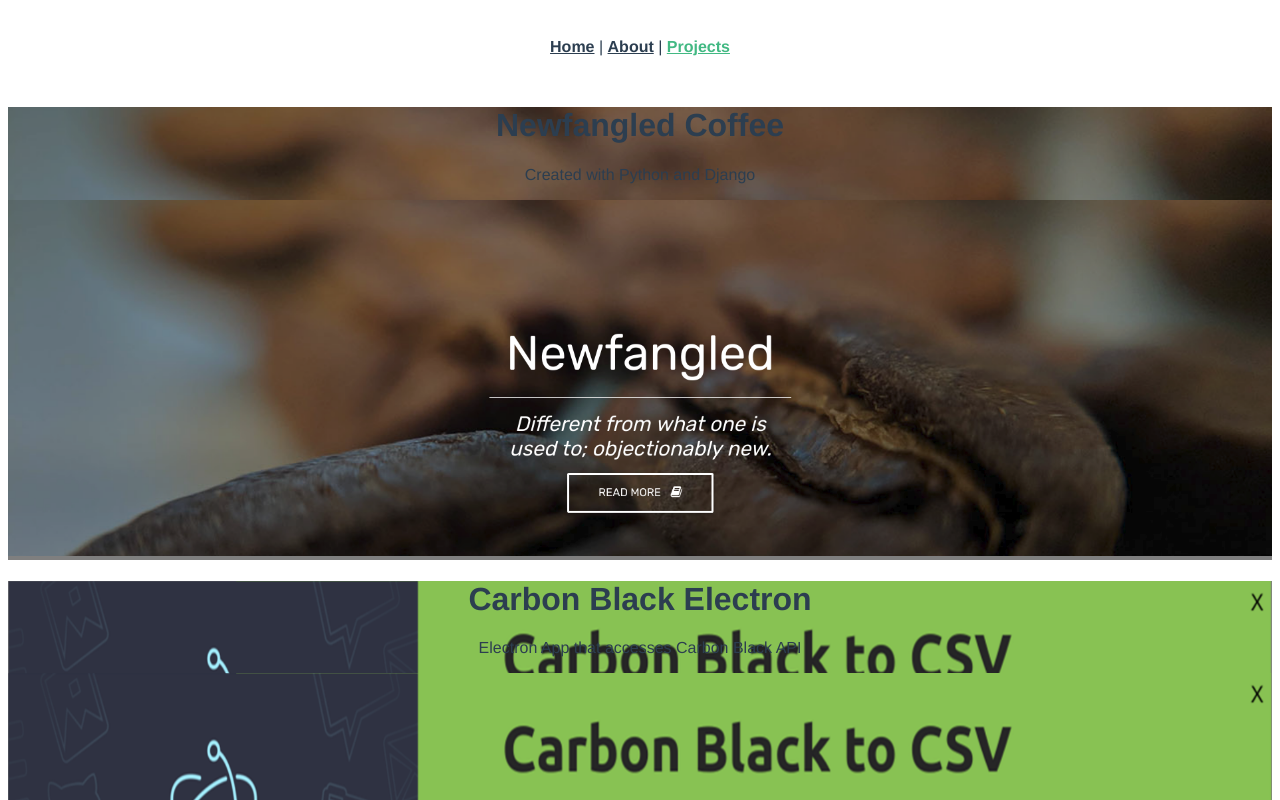
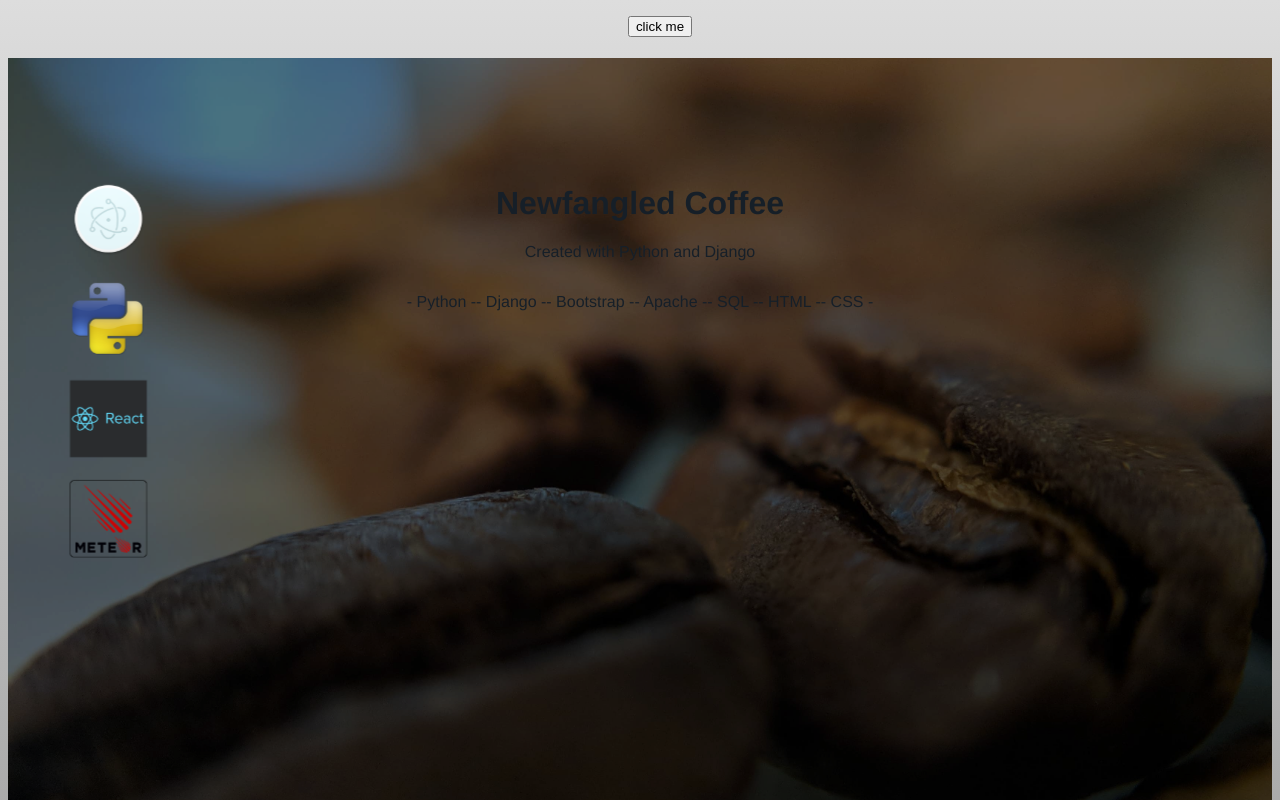
Before and after one commit to cw00dw0rd/portfolioSite, a Vue app: page /projects in a window 1280 px wide. Shown: the top 800 px of the page. Built offline with nearby package versions, Linux system fonts and the light colour scheme.

Commit message:
simplistic component layout, icon navbar, scroll to id, hover effects

```diff
--- a/src/App.vue
+++ b/src/App.vue
@@ -1,20 +1,31 @@
 <template>
   <div id="app">
-    <div id="nav">
-      <router-link to="/">Home</router-link> |
-      <router-link to="/about">About</router-link> |
-      <router-link to="/projects">Projects</router-link>
-    </div>
-    <router-view/>
+  <ul id="mySidenav" class="sidenav">
+    <li><a @click="scrollToEnd('meteor')" id="vueIcon"><img src="./assets/electronLogo.png" /></a></li>
+    <button @click="scrollToEnd('meteor')">click me</button>
+    <li><a id="pythonIcon"><img src="./assets/pythonLogo.png" /></a></li>
+    <li><a id="reactIcon" ><img src="./assets/reactLogo.png"/></a></li>
+    <li><a id="meteorIcon" ><img src="./assets/meteorLogo.png" /></a></li>
+  </ul>
+    <router-view />
   </div>
 </template>
-
+<script>
+export default {
+  name: 'app',
+  methods: {
+    scrollToEnd (tag) {
+      document.getElementById(tag).scrollIntoView()
+    }
+  }
+}
+</script>
 <style>
-/* body {
-  background: linear-gradient(to bottom, #555, #999);
-  background-attachment: fixed;
-  height: 100%;
-} */
+body {
+  background: linear-gradient(to bottom, #ddd, #0b0b0b);
+  /* background-attachment: fixed;
+  height: 100%; */
+}
 #app {
   font-family: 'Avenir', Helvetica, Arial, sans-serif;
   -webkit-font-smoothing: antialiased;
@@ -22,16 +33,90 @@
   color: #2c3e50;
   text-align: center;
 }
-#nav {
-  padding: 30px;
+.sidenav li{
+  list-style-type: none;
+  margin: 0;
+  padding: 0;
+  display: block;
+}
+.sidenav a {
+  margin-top: 5%;
+}
+.sidenav a {
+  position: fixed;
+  left: 20px;
+  transition: 0.5s;
+  padding: 15px;
+  width: 100px;
+  text-decoration: none;
+  font-size: 20px;
+  color: white;
+  border-radius: 0 5px 5px 0;
+  z-index: 1;
 }
 
-#nav a {
-  font-weight: bold;
-  color: #2c3e50;
+#mySidenav a:hover {
+  /* left: 0; */
+  z-index: 2;
+  transform: scale(.45);
 }
 
-#nav a.router-link-exact-active {
-  color: #42b983;
+#vueIcon {
+  transform: scale(.3,.3);
+  top: 10px;
+}
+
+#pythonIcon {
+  top: 110px;
+  transform: scale(.3,.3);
+}
+
+#reactIcon {
+  top: 210px;
+  transform: scale(.3,.3);
+}
+
+#meteorIcon {
+  top: 310px;
+  transform: scale(.3,.3);
+}
+
+@media screen and (max-width: 600px), (max-height: 600px) {
+  .sidenav li {
+    float: left;
+  }
+  #mySidenav a:hover {
+    /* left: 0; */
+    z-index: 2;
+    transform: scale(.25);
+  }
+  #mySidenav a {
+    top: -110px;
+    position: fixed;
+    z-index: 1;
+    margin-top: 0;
+    transform: scale(.15,.15);
+    /* left: 10; */
+    /* top: 0; */
+  }
+  #vueIcon {
+    transform: scale(.3,.3);
+    left: 1em;
+  }
+
+  #pythonIcon {
+    left: 4em;
+    transform: scale(.3,.3);
+  }
+
+  #reactIcon {
+    left: 7em;
+    transform: scale(.3,.3);
+  }
+
+  #meteorIcon {
+    left: 10em;
+    transform: scale(.3,.3);
+  }
 }
 </style>
--- a/src/data/projects.js
+++ b/src/data/projects.js
@@ -1,4 +1,4 @@
-const images = require.context('../assets', true, /\.png$/)
+const images = require.context('../assets')
 
 const projects = {
   project: [
@@ -6,9 +6,10 @@ const projects = {
       id: 0,
       title: 'Newfangled Coffee',
       description: 'Created with Python and Django',
-      src: images('./newfangled.png'),
+      src: images('./bg.jpg'),
       url: 'https://www.newfangledcoffee.com',
-      tech: ['Python', 'Django', 'Bootstrap', 'Apache', 'SQL', 'HTML', 'CSS']
+      tech: ['Python', 'Django', 'Bootstrap', 'Apache', 'SQL', 'HTML', 'CSS'],
+      tag: 'python'
     },
     {
       id: 1,
@@ -16,7 +17,8 @@ const projects = {
       description: 'Electron App that accesses Carbon Black API',
       src: images('./electronCarbonAPI.png'),
       url: 'https://github.com/cw00dw0rd/carbonblackcsv',
-      tech: ['Electron', 'Javascript', 'HTML', 'CSS']
+      tech: ['Electron', 'Javascript', 'HTML', 'CSS'],
+      tag: 'electron'
     },
     {
       id: 2,
@@ -24,7 +26,17 @@ const projects = {
       description: 'Positive Action site in Meteor and React',
       src: images('./focallocal.png'),
       url: 'https://github.com/cw00dw0rd/fl-maps',
-      tech: ['Meteor', 'React', 'Webpack', 'Javascript', 'MongoDB', 'HTML', 'CSS']
+      tech: ['Meteor', 'React', 'Webpack', 'Javascript', 'MongoDB', 'HTML', 'CSS'],
+      tag: 'react'
+    },
+    {
+      id: 3,
+      title: 'Focallocal',
+      description: 'Positive Action site in Meteor and React',
+      src: images('./focallocal.png'),
+      url: 'https://github.com/cw00dw0rd/fl-maps',
+      tech: ['Meteor', 'React', 'Webpack', 'Javascript', 'MongoDB', 'HTML', 'CSS'],
+      tag: 'meteor'
     }
   ]
 }
--- a/src/home/Home.vue
+++ b/src/home/Home.vue
@@ -4,7 +4,7 @@
       <img alt="My picture" src="../assets/myPhoto.jpeg">
       <HomeIntro msg="Portfolio Site for Chris Woodward"/>
     </div> -->
-    <Project />
+    <Project projectId="passed"/>
   </div>
 </template>
 
@@ -33,17 +33,17 @@ export default {
 * {
   box-sizing: border-box;
 }
-  .home {
-    /* text-align: left; */
-    background-color: rgb(186,186,186);
-    width: 90%;
-    margin: 0 auto;
-  }
-  .greeting {
-  }
-  .greeting img {
-    text-align: left;
-    max-width: 60%;
-    height: 200px;
-  }
+.home {
+position: relative;
+/* z-index: 1; */
+/* width: 99%; */
+/* top: 60px; */
+/* bottom: -10px; */
+margin: auto 0;
+background-repeat: no-repeat;
+/* background-size: cover; */
+-webkit-filter: brightness(80%);
+filter: brightness(80%);
+}
+
 </style>
--- a/src/projects/Project.vue
+++ b/src/projects/Project.vue
@@ -1,10 +1,25 @@
 <template lang="html">
   <div id="projector" class="projectContainer">
     <div v-for="(project) in Project" :key="project.id">
-      <div :style="{'background-image': backgroundImage(project.src)}" class="bg">
-      <h1>{{project.title}}</h1>
-      <p>{{project.description}}</p>
-      <img class="projectImage" :src="project.src" alt="Project Name">
+      <router-view />
+      <div class="innerProject" :id=project.tag @mouseout="show = false" @mouseover="show = true" :style="{'background-image': backgroundImage(project.src)}">
+          <h1 class="projectTitle" >{{project.title}}</h1>
+          <p class="projectDescription">{{project.description}}</p>
+          <!-- <button type="button" name="techButton"
+          @click="show = !show"
+          @mouseover="show = !show"
+          @mouseout="show = !show">
+          Tech Used
+        </button> -->
+
+          <div class="techDiv">
+            <p class="techList" v-for="(skill, index) in project.tech" :key="index">
+               - {{skill}} -
+            </p>
+          </div>
+
+          <!-- <p class="topLeft">LEFT</p> -->
+      <!-- <img class="projectImage" :src="project.src" alt="Project Name"> -->
     </div>
     </div>
   </div>
@@ -21,16 +36,17 @@ export default {
     this.updateProject()
   },
   props: {
-    projectId: {
-      type: String
-    }
+    projectId: String
   },
   data () {
     return {
       Project: Project.project,
       Id: this.projectId,
-      projectObj: {}
-
+      // width: window.innerWidth,
+      // height: window.innerHeight,
+      projectObj: {},
+      show: true,
+      divId: 0
     }
   },
   computed: {
@@ -50,28 +66,59 @@ export default {
     backgroundImage (url) {
       let overlay = 'linear-gradient(270deg, rgba(0, 0, 0, .5), rgba(0, 0, 0, .5))'
       return 'url("' + url + '"), ' + overlay
+    },
+    leave () {
+      this.show = false
     }
   }
 }
 </script>
-<style lang="css">
-body {
-  background-size: contain;
-  height: 100%;
+
+<style lang="css" scoped>
+.innerProject {
+  background-size: cover;
+  height: 100vh;
   background-repeat: no-repeat;
+  transition: 2s;
+  -webkit-filter: brightness(50%);
+  filter: brightness(50%);
 }
-
-</style>
-<style lang="css" scoped>
-.projectContainer {
-  background-color: white;
+.innerProject:hover {
+  transition: 2s;
+  -webkit-filter: brightness(100%);
+  filter: brightness(100%);
 }
-.bg {
+.projectTitle {
+  position: relative;
+  text-align: center;
+  padding-top: 10%;
+  /* padding-left:5vw; */
+}
+.projectDescription {
+  text-align: center;
+  /* padding-left: 5vw; */
+}
+.topLeft {
+  position: fixed;
+  top: 8px;
+  left: 16px;
+  font-size: 18px;
+}
+.techDiv {
+  text-align: center;
+  /* max-width: 20em; */
+  /* padding-left: 35vw; */
+}
+.techList {
+  display: inline-block;
+  text-align: center;
+}
+/* .bg {
   background-size: contain;
   height: 100%;
   background-repeat: no-repeat;
 }
 .projectImage {
   max-width: 100%;
-}
+} */
 </style>
```
Also changed, not shown: src/assets/bg.jpg (added), src/assets/electronLogo.png (added).
